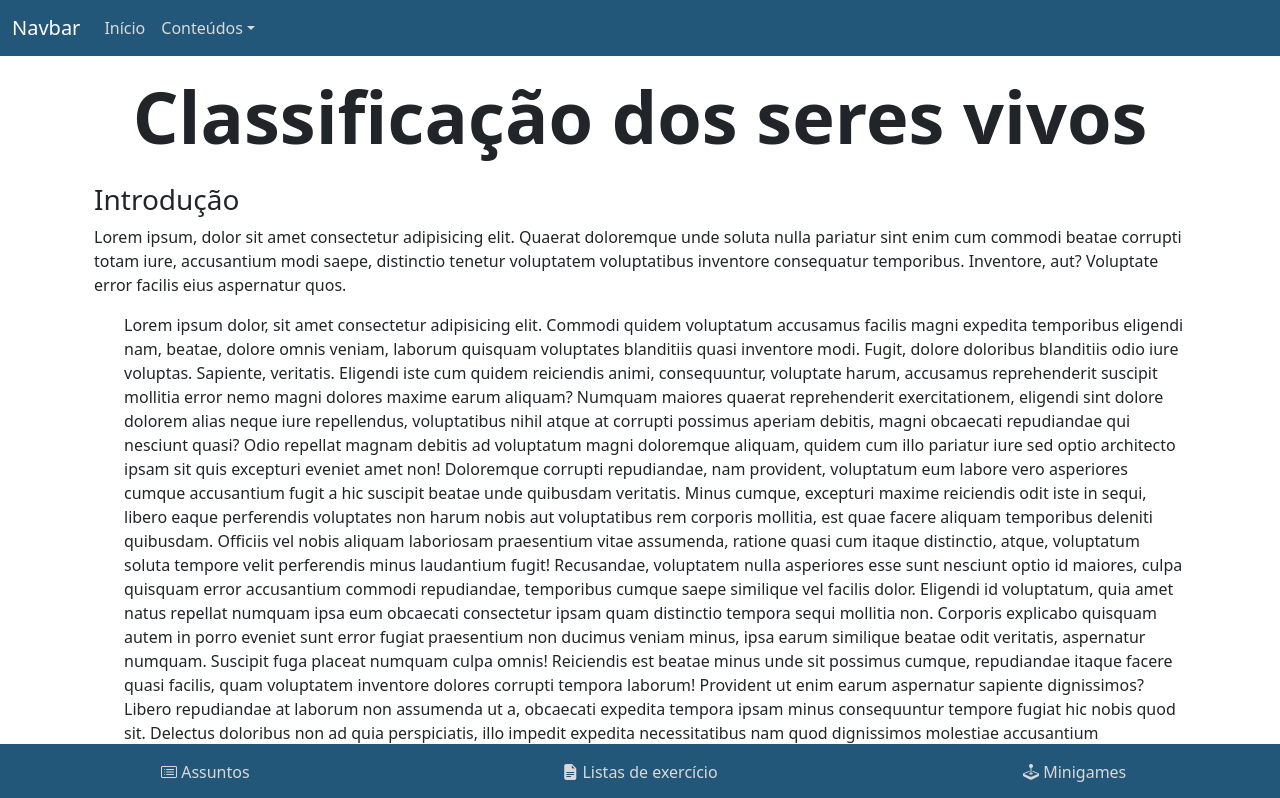
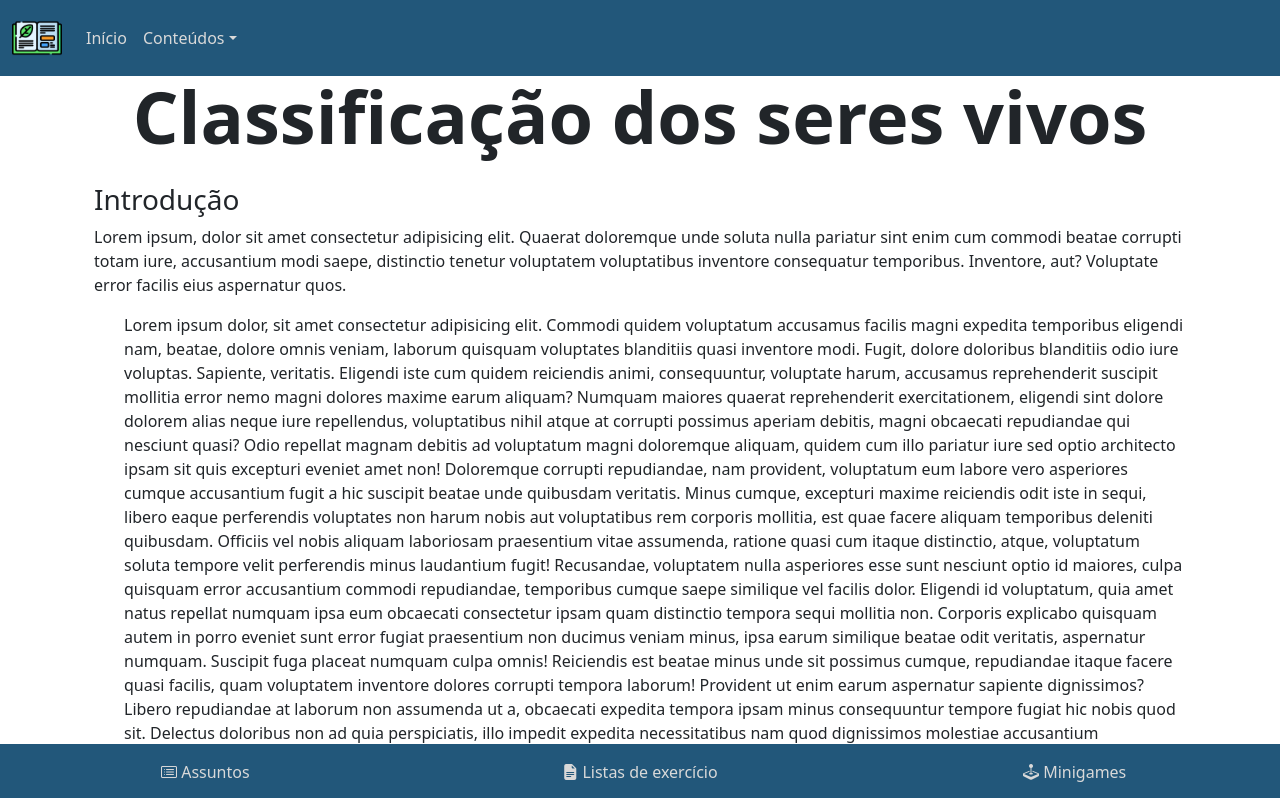
Before and after one commit to SiteDaFer/Site-da-Fer, a plain HTML site: page classificacaoSeresVivos.html in a window 1280 px wide. Shown: the top 798 px of the page. Drawn offline with nearby package versions, Linux system fonts and the light colour scheme.

Commit message:
Projeto Finalizado - Primeira versão

```diff
--- a/classificacaoSeresVivos.html
+++ b/classificacaoSeresVivos.html
@@ -14,7 +14,7 @@
     <header>
         <nav class="navbar navbar-expand-md navbar-dark fixed-top" data-bs-theme="dark">
             <div class="container-fluid navBar">
-                <span class="navbar-brand">Navbar</span>
+                <span class="navbar-brand"><img src="Mídias/navbar-icon.png" alt="Biologia - Banner" class="navbarIcon"></span>
                 <button class="navbar-toggler d-md-none rounded" type="button" data-bs-toggle="collapse" data-bs-target="#navbarNavDropdown" aria-controls="navbarNavDropdown" aria-expanded="false" aria-label="Toggle navigation">
                     <span class="navbar-toggler-icon"></span>
                 </button>
```
Also changed, not shown: composicaoSeresVivos.html (+1 -1 lines), conteudos.html (+1 -1 lines), divisaoCelular.html (+1 -1 lines), ecologia.html (+1 -1 lines), evolucao.html (+1 -1 lines), fisiologiaHumana.html (+1 -1 lines), genetica.html (+1 -1 lines), metabolismoEnergetico.html (+1 -1 lines), nucleoMetControle.html (+1 -1 lines), organizacaoCelular.html (+1 -1 lines), organizacaoSeresVivos.html (+1 -1 lines).
